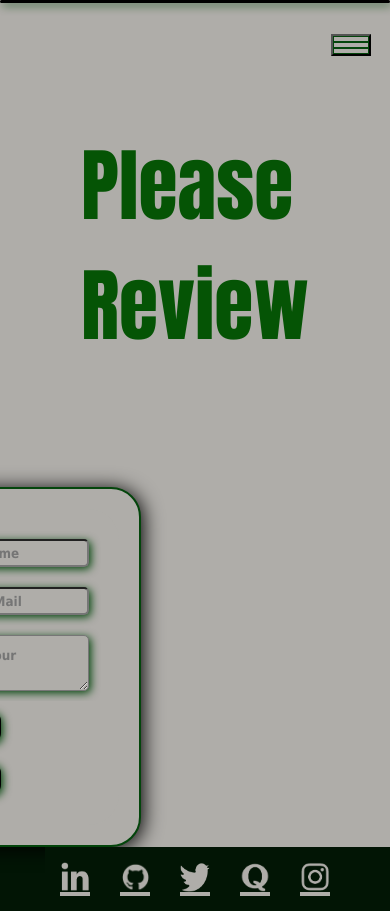
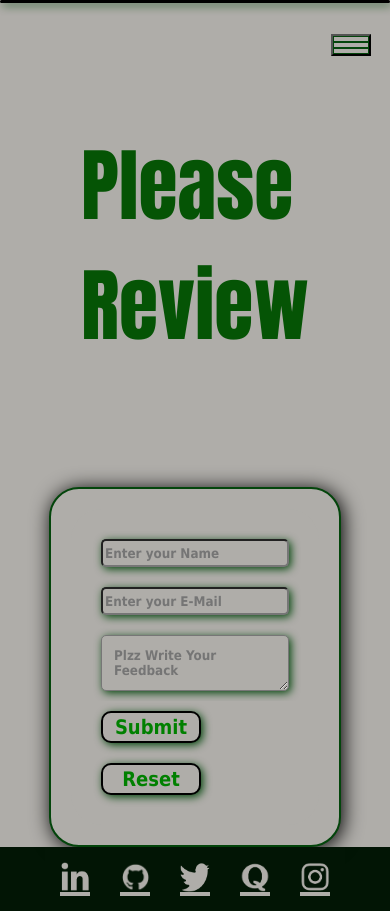
Before and after one commit to KuldeepSingh00048/portfolio1, a React (Create React App) app: page /review in a window 390 px wide. Built offline with nearby package versions, Linux system fonts and the light colour scheme.

Commit message:
update css

```diff
--- a/src/components/style.css
+++ b/src/components/style.css
@@ -795,6 +795,8 @@ color:rgb(2, 21, 5);
         /* height: auto; */
         flex-direction: column;
     }
-
+    .rmiddle .form {
+        margin-right: 0px;
+    }
 
 }
```
